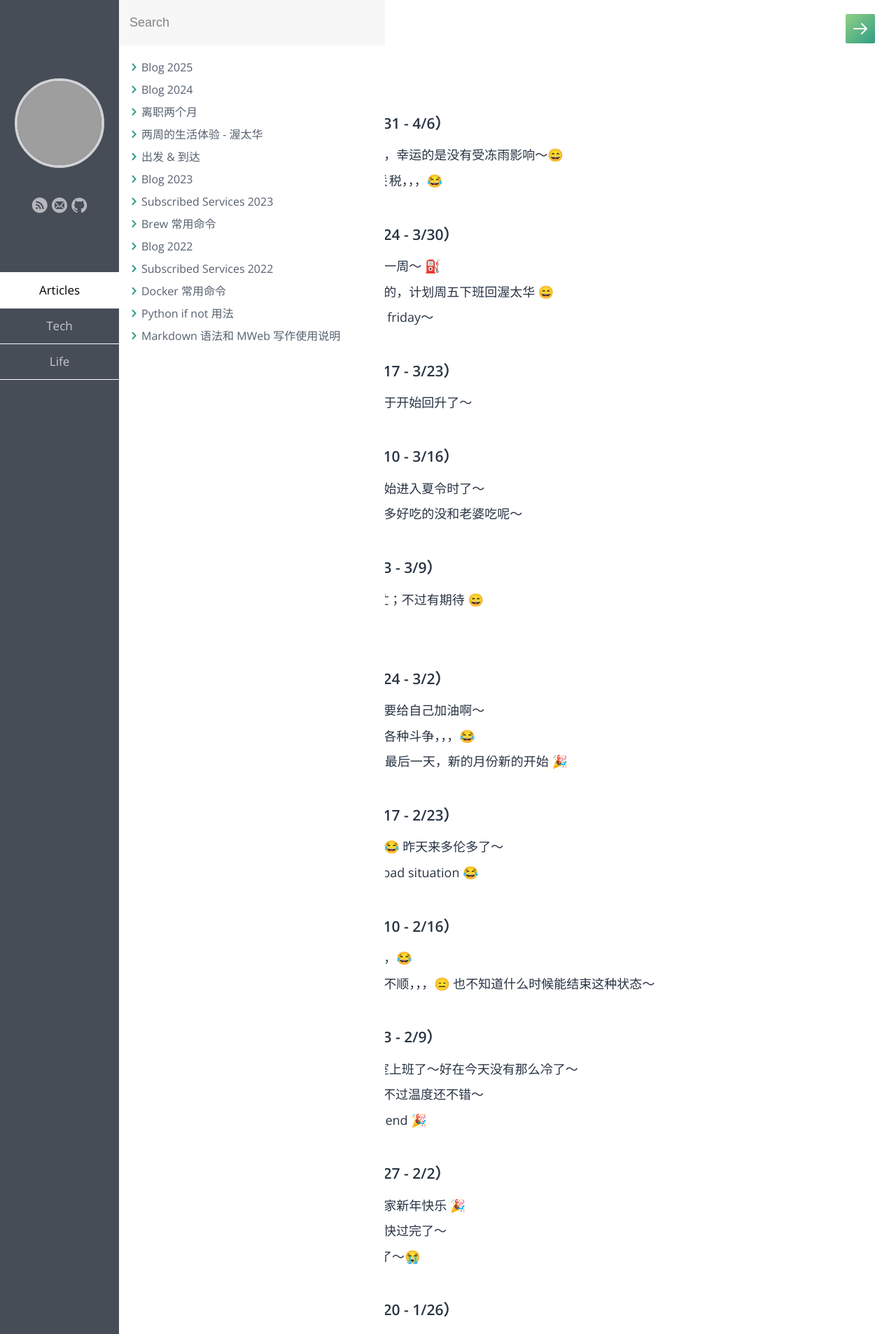
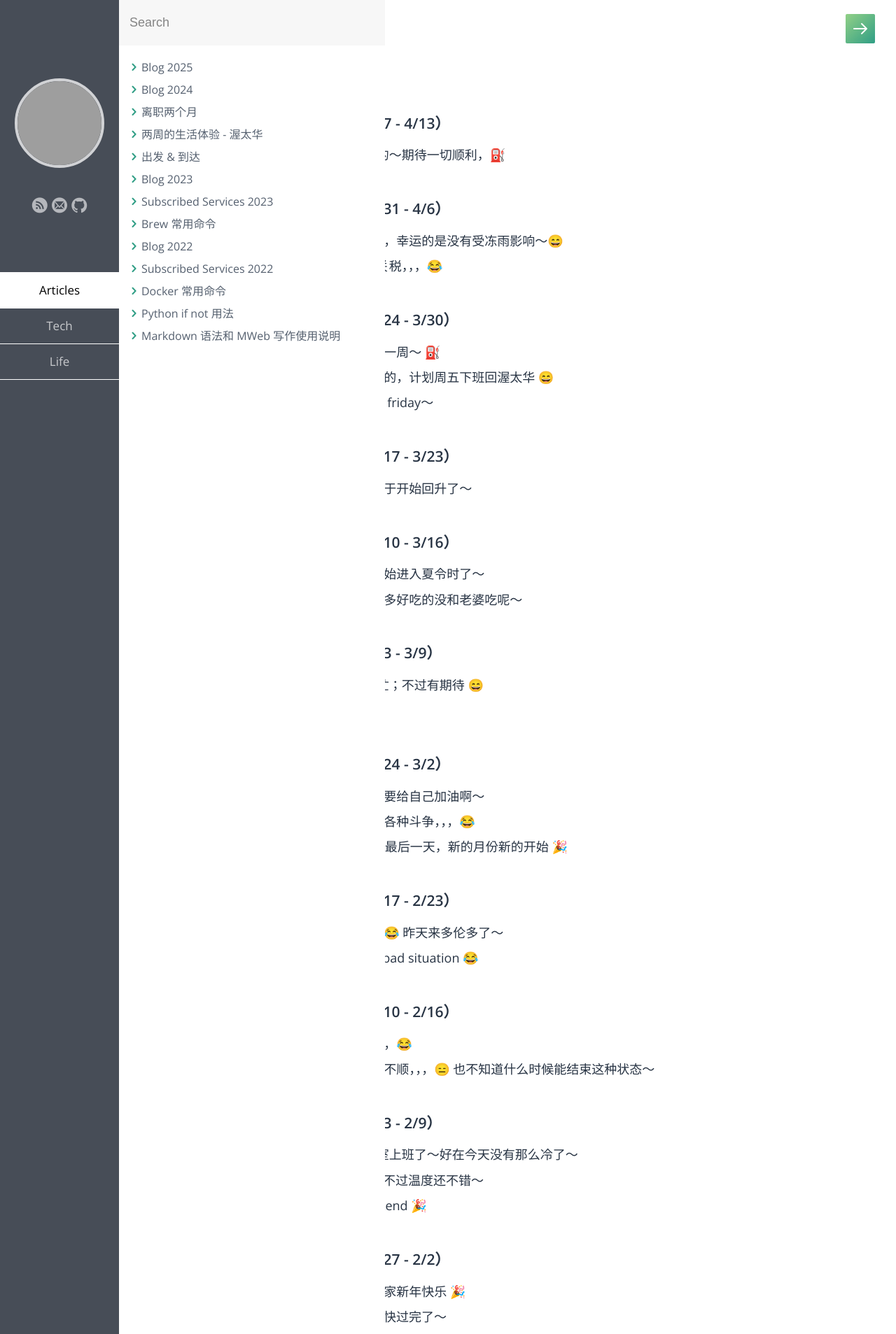
Before and after one commit to samxupeiran/samxupeiran.github.io, a Jekyll site: the page built from _posts/life/2025-01-02-my-blog.md, in a window 1280 px wide. Shown: the top 1907 px of the page at 70% size. Built offline with Jekyll 4.4.1, drawn with Linux system fonts in a browser that asks for light colours; some web fonts are replaced; grey boxes are pictures that could not be loaded.

Commit message:
feat: add weekly blog 4/7

```diff
--- a/_posts/life/2025-01-02-my-blog.md
+++ b/_posts/life/2025-01-02-my-blog.md
@@ -5,6 +5,9 @@ category: Life
 tags: Blog
 ---
 
+
+- ### 2025 年 4 月 第 2 周（4/7 - 4/13）
+     - 4/7 这周温度还是比较低的～期待一切顺利，⛽️
 
 - ### 2025 年 4 月 第 1 周（3/31 - 4/6）
      - 3/31 周末回了一趟渥太华，幸运的是没有受冻雨影响～😄
```
